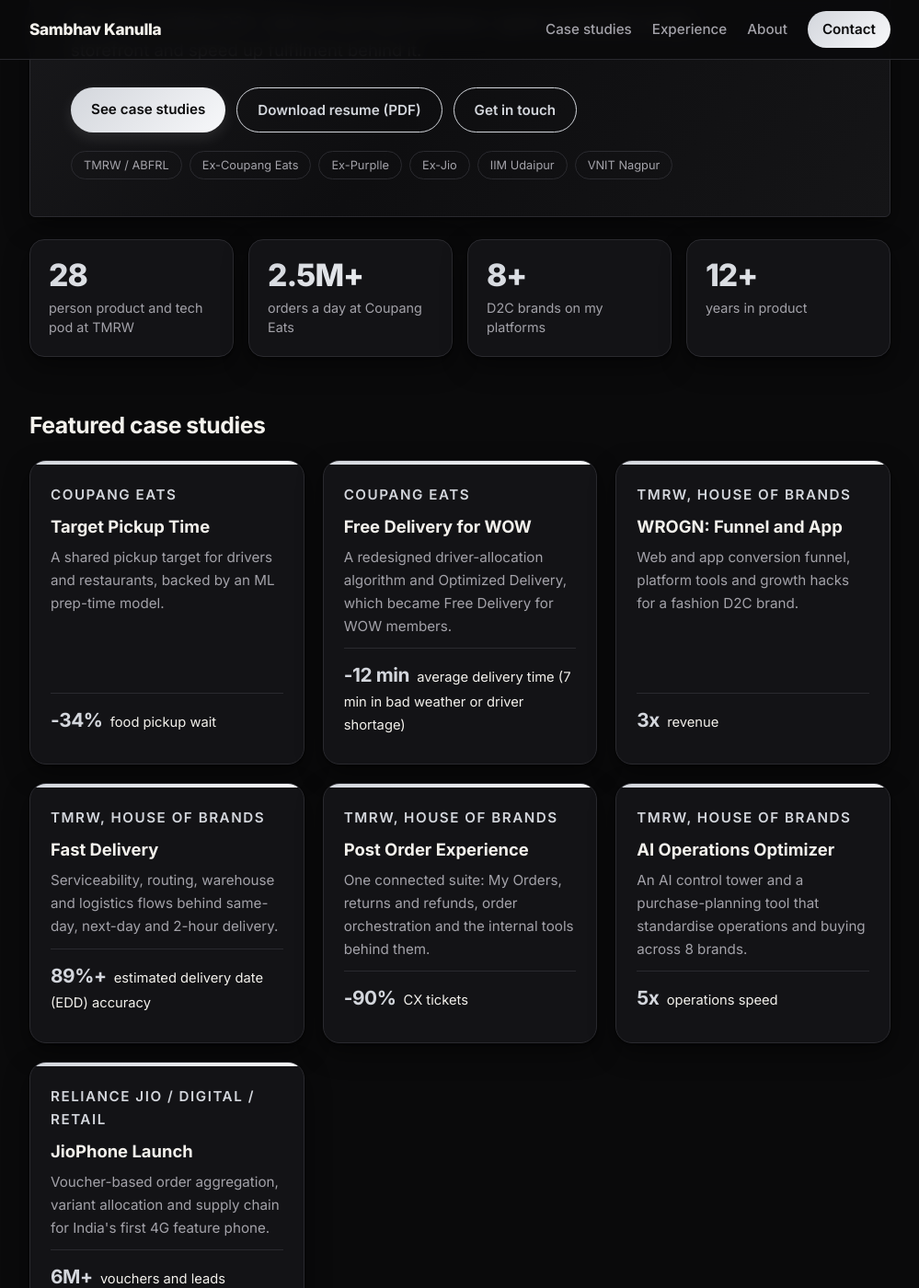
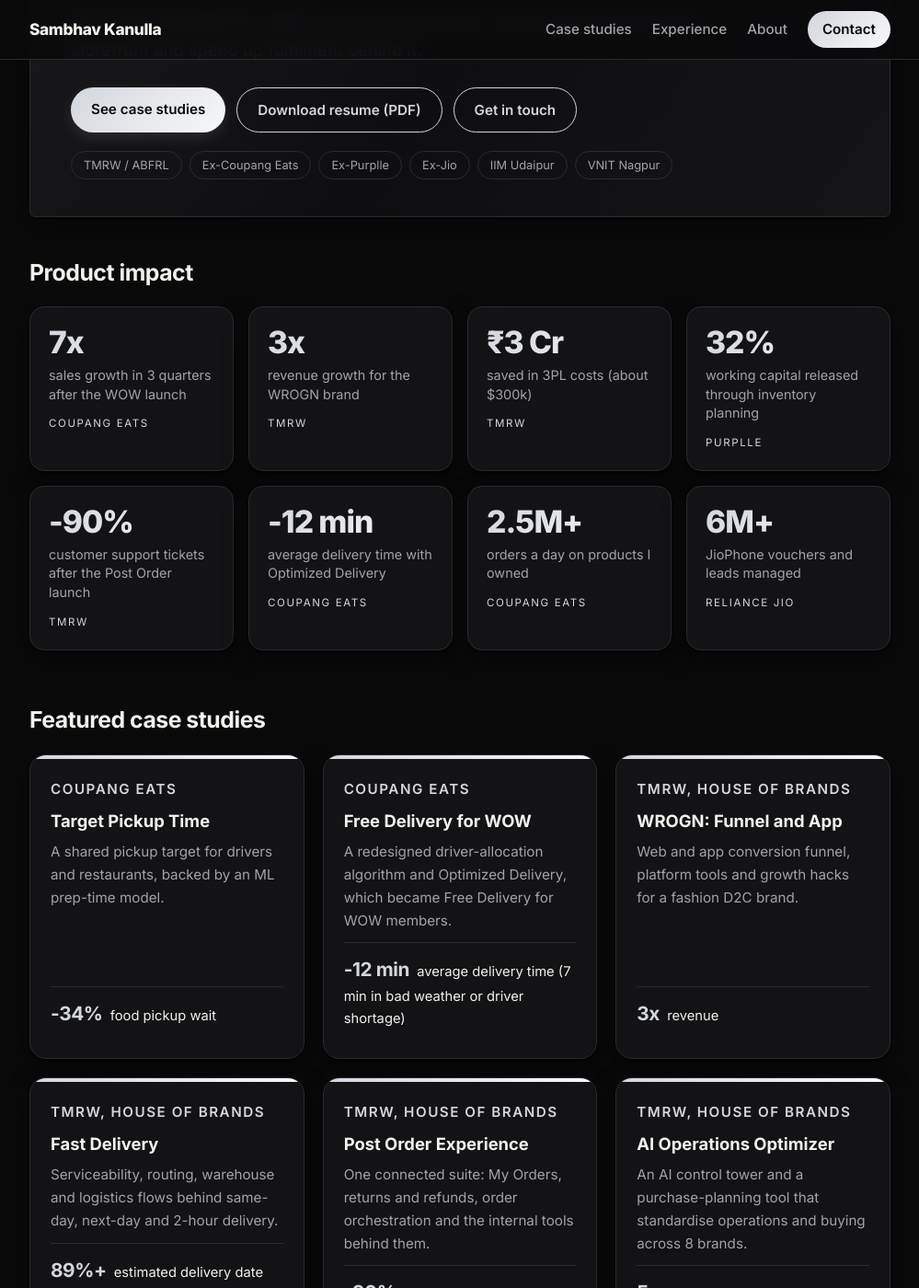
Before and after one commit to sambhavkanulla/sambhavkanulla.github.io, a Jekyll site: the page built from index.html, in a window 1280 px wide and 1400 px high, scrolled down 452 px. Shown: the whole window at 92% size, without its empty margins (140-1139 px from the left). Built offline with Jekyll 4.4.1, drawn with Linux system fonts in a browser that asks for light colours.

Commit message:
Replace stat tiles with product impact highlight cards
Co-Authored-By: Claude Sonnet 5.5 <noreply@anthropic.com>
Claude-Session: https://claude.ai/code/session_01PrKmB98M39T9226rhsuyd2

```diff
--- a/_data/profile.yml
+++ b/_data/profile.yml
@@ -33,16 +33,32 @@ linkedin: "https://www.linkedin.com/in/sambhavkanulla/"
 # Resume button. Leave as "" to hide the button.
 resume_file: "/Sambhav_Kanulla_Resume.pdf"
 
-# The four numbers shown under the headline
-proof_points:
-  - value: "28"
-    label: "person product and tech pod at TMRW"
+# Impact highlight cards on the Home page (value, label, and where it happened)
+impact:
+  - value: "7x"
+    label: "sales growth in 3 quarters after the WOW launch"
+    source: "Coupang Eats"
+  - value: "3x"
+    label: "revenue growth for the WROGN brand"
+    source: "TMRW"
+  - value: "₹3 Cr"
+    label: "saved in 3PL costs (about $300k)"
+    source: "TMRW"
+  - value: "32%"
+    label: "working capital released through inventory planning"
+    source: "Purplle"
+  - value: "-90%"
+    label: "customer support tickets after the Post Order launch"
+    source: "TMRW"
+  - value: "-12 min"
+    label: "average delivery time with Optimized Delivery"
+    source: "Coupang Eats"
   - value: "2.5M+"
-    label: "orders a day at Coupang Eats"
-  - value: "8+"
-    label: "D2C brands on my platforms"
-  - value: "12+"
-    label: "years in product"
+    label: "orders a day on products I owned"
+    source: "Coupang Eats"
+  - value: "6M+"
+    label: "JioPhone vouchers and leads managed"
+    source: "Reliance Jio"
 
 # The About page
 about:
--- a/assets/css/portfolio.css
+++ b/assets/css/portfolio.css
@@ -65,9 +65,11 @@ h3 { font-size: 1.15rem; margin: 0 0 0.45em; line-height: 1.3; font-weight: 700;
 .open-to { color: var(--muted); font-size: 0.95rem; margin: 6px 0 0; }
 
 /* proof points */
-.proof { display: grid; grid-template-columns: repeat(auto-fit, minmax(200px, 1fr)); gap: 16px; margin: 24px 0 8px; }
+.proof { display: grid; grid-template-columns: repeat(auto-fit, minmax(210px, 1fr)); gap: 16px; margin: 0 0 8px; }
 .proof-item { background: var(--surface); border: 1px solid var(--line); border-radius: 16px; padding: 20px; box-shadow: var(--shadow); }
 .proof-value { font-size: 2.1rem; font-weight: 800; line-height: 1.05; letter-spacing: -0.03em; background: linear-gradient(135deg, var(--accent), var(--accent-2)); -webkit-background-clip: text; background-clip: text; -webkit-text-fill-color: transparent; }
+.impact-title { margin: 40px 0 16px; }
+.proof-source { font-size: 0.72rem; text-transform: uppercase; letter-spacing: 0.14em; color: var(--accent); margin-top: 12px; }
 .proof-label { font-size: 0.9rem; color: var(--muted); margin-top: 8px; line-height: 1.45; }
 
 /* cards */
--- a/index.html
+++ b/index.html
@@ -18,13 +18,17 @@ title: "Product Leader"
   <ul class="creds">{% for c in p.credentials %}<li>{{ c }}</li>{% endfor %}</ul>
 </section>
 
-<section class="proof">
-  {% for item in p.proof_points %}
-  <div class="proof-item">
-    <div class="proof-value">{{ item.value }}</div>
-    <div class="proof-label">{{ item.label }}</div>
+<section>
+  <h2 class="impact-title">Product impact</h2>
+  <div class="proof">
+    {% for item in p.impact %}
+    <div class="proof-item">
+      <div class="proof-value">{{ item.value }}</div>
+      <div class="proof-label">{{ item.label }}</div>
+      <div class="proof-source">{{ item.source }}</div>
+    </div>
+    {% endfor %}
   </div>
-  {% endfor %}
 </section>
 
 <section>
```
